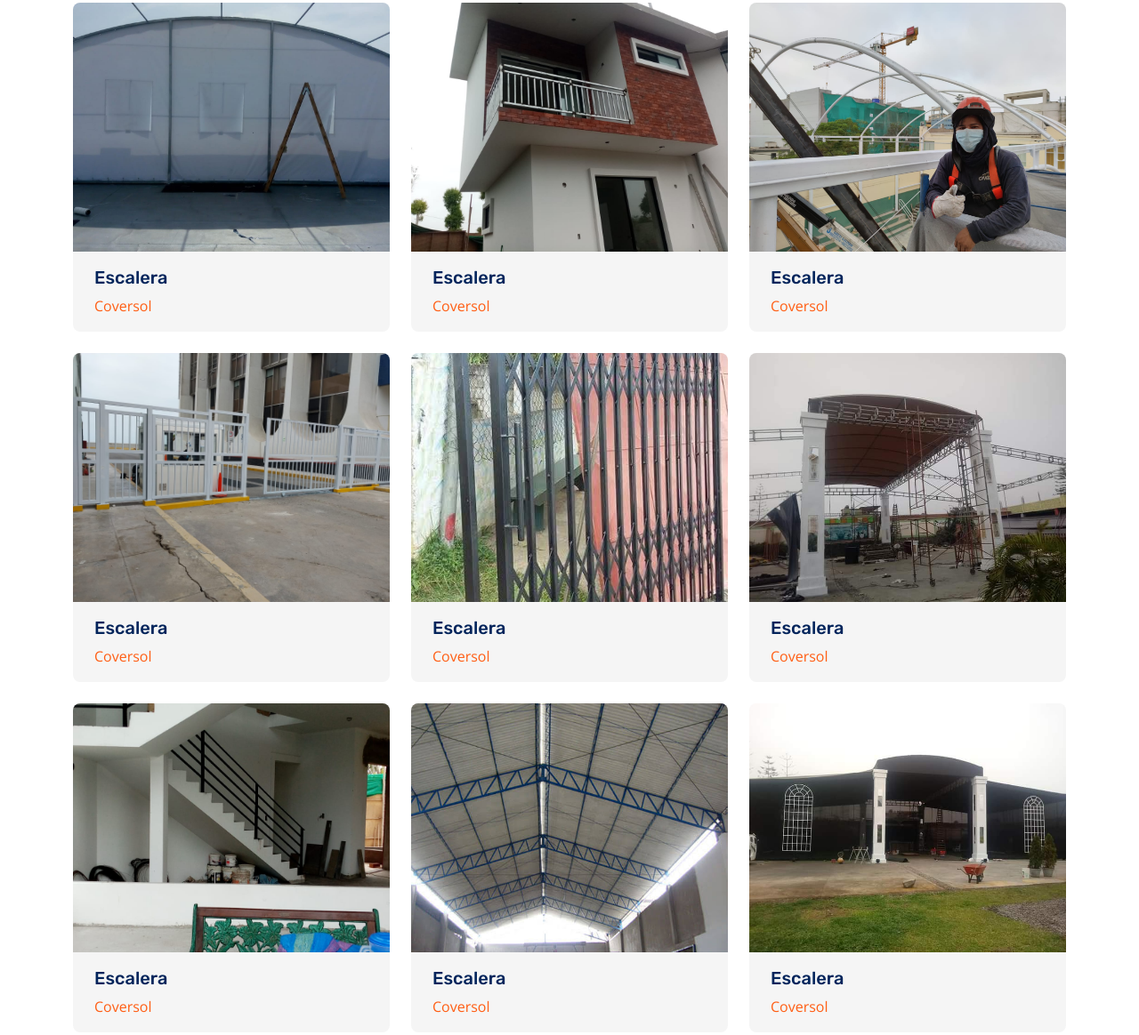
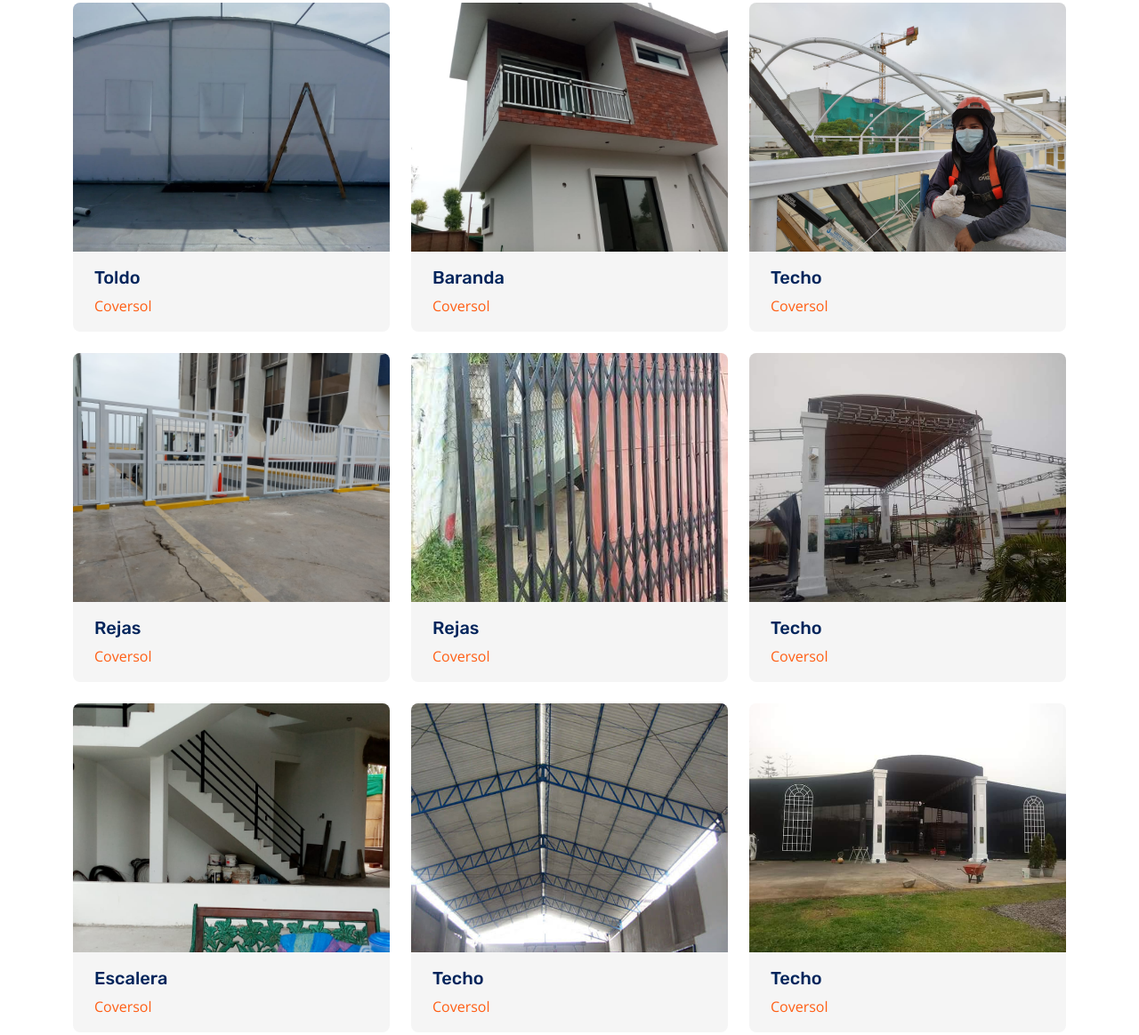
Before and after one commit to Freelance2024/web-page-CoverSol, a plain HTML site: page gallery.html in a window 1280 px wide. Shown: the part 1837-3001 px from the top of the page at 89% size. Drawn offline with nearby package versions, Linux system fonts and the light colour scheme.

Commit message:
Updated Gallery

```diff
--- a/js/main.js
+++ b/js/main.js
@@ -115,48 +115,47 @@
     // Arreglo de imágenes
     const galleryImages = [
         { src: "img/images/1.jpeg", title: "Escalera", subtitle: "Coversol" },
-        { src: "img/images/2.jpeg", title: "Escalera", subtitle: "Coversol" },
-        { src: "img/images/3.jpeg", title: "Escalera", subtitle: "Coversol" },
-        { src: "img/images/4.jpeg", title: "Escalera", subtitle: "Coversol" },
-        { src: "img/images/5.jpeg", title: "Escalera", subtitle: "Coversol" },
-        { src: "img/images/6.jpeg", title: "Escalera", subtitle: "Coversol" },
-        { src: "img/images/7.jpeg", title: "Escalera", subtitle: "Coversol" },
+        { src: "img/images/2.jpeg", title: "Techo", subtitle: "Coversol" },
+        { src: "img/images/3.jpeg", title: "Techo", subtitle: "Coversol" },
+        { src: "img/images/4.jpeg", title: "Techo", subtitle: "Coversol" },
+        { src: "img/images/5.jpeg", title: "Techo", subtitle: "Coversol" },
+        { src: "img/images/6.jpeg", title: "Techo", subtitle: "Coversol" },
+        { src: "img/images/7.jpeg", title: "Toldo", subtitle: "Coversol" },
         { src: "img/images/8.jpeg", title: "Escalera", subtitle: "Coversol" },
-        { src: "img/images/9.jpeg", title: "Escalera", subtitle: "Coversol" },
-        { src: "img/images/10.jpeg", title: "Escalera", subtitle: "Coversol" },
-        { src: "img/images/11.jpeg", title: "Escalera", subtitle: "Coversol" },
-        { src: "img/images/12.jpeg", title: "Escalera", subtitle: "Coversol" },
-        { src: "img/images/13.jpeg", title: "Escalera", subtitle: "Coversol" },
-        { src: "img/images/14.jpeg", title: "Escalera", subtitle: "Coversol" },
-        { src: "img/images/15.jpeg", title: "Escalera", subtitle: "Coversol" },
+        { src: "img/images/9.jpeg", title: "Techo", subtitle: "Coversol" },
+        { src: "img/images/10.jpeg", title: "Toldo", subtitle: "Coversol" },
+        { src: "img/images/11.jpeg", title: "Baranda", subtitle: "Coversol" },
+        { src: "img/images/12.jpeg", title: "Techo", subtitle: "Coversol" },
+        { src: "img/images/13.jpeg", title: "Rejas", subtitle: "Coversol" },
+        { src: "img/images/14.jpeg", title: "Rejas", subtitle: "Coversol" },
+        { src: "img/images/15.jpeg", title: "Techo", subtitle: "Coversol" },
         { src: "img/images/16.jpeg", title: "Escalera", subtitle: "Coversol" },
-        { src: "img/images/17.jpeg", title: "Escalera", subtitle: "Coversol" },
-        { src: "img/images/18.jpeg", title: "Escalera", subtitle: "Coversol" },
-        { src: "img/images/19.jpeg", title: "Escalera", subtitle: "Coversol" },
-        { src: "img/images/20.jpeg", title: "Escalera", subtitle: "Coversol" },
-        { src: "img/images/21.jpeg", title: "Escalera", subtitle: "Coversol" },
-        { src: "img/images/22.jpeg", title: "Escalera", subtitle: "Coversol" },
-        { src: "img/images/23.jpeg", title: "Escalera", subtitle: "Coversol" },
-        { src: "img/images/24.jpeg", title: "Escalera", subtitle: "Coversol" },
-        { src: "img/images/25.jpeg", title: "Escalera", subtitle: "Coversol" },
-        { src: "img/images/26.jpeg", title: "Escalera", subtitle: "Coversol" },
-        { src: "img/images/27.jpeg", title: "Escalera", subtitle: "Coversol" },
-        { src: "img/images/28.jpeg", title: "Escalera", subtitle: "Coversol" },
-        { src: "img/images/29.jpeg", title: "Escalera", subtitle: "Coversol" },
-        { src: "img/images/30.jpeg", title: "Escalera", subtitle: "Coversol" },
-        { src: "img/images/31.jpeg", title: "Escalera", subtitle: "Coversol" },
-        { src: "img/images/32.jpeg", title: "Escalera", subtitle: "Coversol" },
-        { src: "img/images/33.jpeg", title: "Escalera", subtitle: "Coversol" },
-        { src: "img/images/34.jpeg", title: "Escalera", subtitle: "Coversol" },
-        { src: "img/images/35.jpeg", title: "Escalera", subtitle: "Coversol" },
-        { src: "img/images/36.jpeg", title: "Escalera", subtitle: "Coversol" },
-        { src: "img/images/37.jpeg", title: "Escalera", subtitle: "Coversol" },
-        { src: "img/images/38.jpeg", title: "Escalera", subtitle: "Coversol" },
-        { src: "img/images/39.jpeg", title: "Escalera", subtitle: "Coversol" },
-        { src: "img/images/40.jpeg", title: "Escalera", subtitle: "Coversol" },
-        { src: "img/images/41.jpeg", title: "Escalera", subtitle: "Coversol" },
-        { src: "img/images/42.jpeg", title: "Escalera", subtitle: "Coversol" },
-        { src: "img/images/43.jpeg", title: "Escalera", subtitle: "Coversol" },
+        { src: "img/images/17.jpeg", title: "Techo", subtitle: "Coversol" },
+        { src: "img/images/18.jpeg", title: "Techo", subtitle: "Coversol" },
+        { src: "img/images/19.jpeg", title: "Toldo", subtitle: "Coversol" },
+        { src: "img/images/20.jpeg", title: "Toldo", subtitle: "Coversol" },
+        { src: "img/images/21.jpeg", title: "Rejas", subtitle: "Coversol" },
+        { src: "img/images/22.jpeg", title: "Baranda", subtitle: "Coversol" },
+        { src: "img/images/23.jpeg", title: "Baranda", subtitle: "Coversol" },
+        { src: "img/images/24.jpeg", title: "Rejas", subtitle: "Coversol" },
+        { src: "img/images/25.jpeg", title: "Techo", subtitle: "Coversol" },
+        { src: "img/images/26.jpeg", title: "Techo", subtitle: "Coversol" },
+        { src: "img/images/27.jpeg", title: "Baranda", subtitle: "Coversol" },
+        { src: "img/images/28.jpeg", title: "Techo", subtitle: "Coversol" },
+        { src: "img/images/29.jpeg", title: "Techo", subtitle: "Coversol" },
+        { src: "img/images/30.jpeg", title: "Techo", subtitle: "Coversol" },
+        { src: "img/images/31.jpeg", title: "Techo", subtitle: "Coversol" },
+        { src: "img/images/32.jpeg", title: "Techo", subtitle: "Coversol" },
+        { src: "img/images/33.jpeg", title: "Techo", subtitle: "Coversol" },
+        { src: "img/images/34.jpeg", title: "Baranda", subtitle: "Coversol" },
+        { src: "img/images/35.jpeg", title: "Toldo", subtitle: "Coversol" },
+        { src: "img/images/36.jpeg", title: "Rejas", subtitle: "Coversol" },
+        { src: "img/images/38.jpeg", title: "Toldo", subtitle: "Coversol" },
+        { src: "img/images/39.jpeg", title: "Techo", subtitle: "Coversol" },
+        { src: "img/images/40.jpeg", title: "Techo", subtitle: "Coversol" },
+        { src: "img/images/41.jpeg", title: "Rejas", subtitle: "Coversol" },
+        { src: "img/images/42.jpeg", title: "Techo", subtitle: "Coversol" },
+        { src: "img/images/43.jpeg", title: "Toldo", subtitle: "Coversol" },
     ];
 
 
```
Also changed, not shown: gallery.html (+0 -2 lines).
